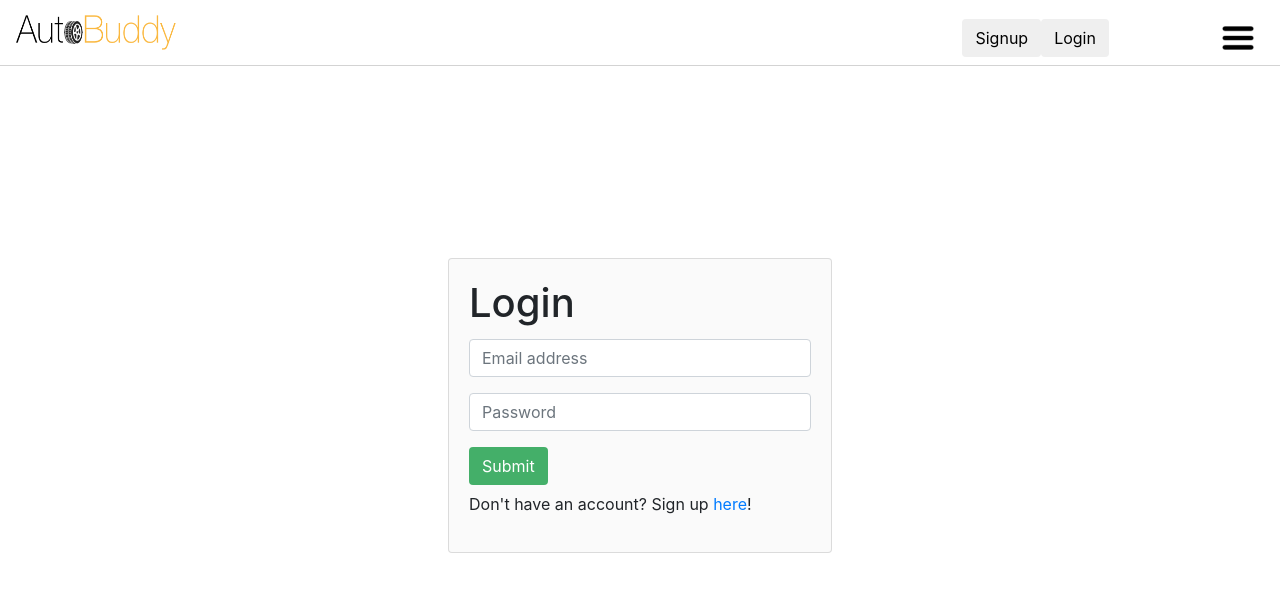
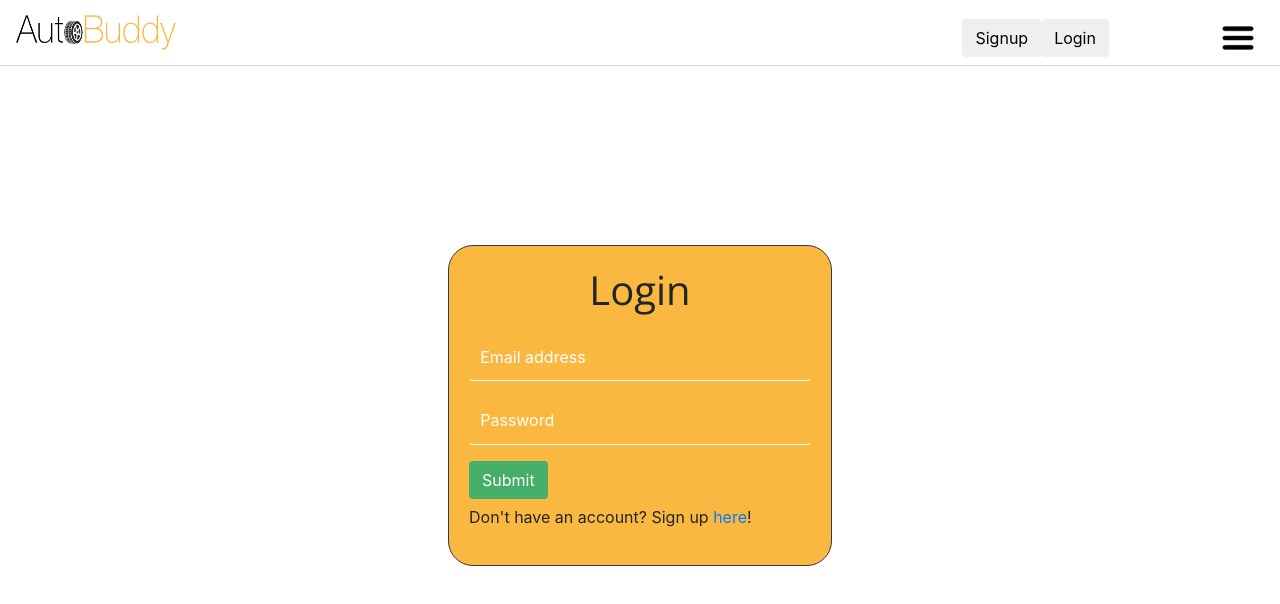
Before and after one commit to AutoBuddyDev/Web-Client, an Angular app in the folder AutoBuddy-Web-Client/: page /login in a window 1280 px wide. Shown: the top 604 px of the page. Built offline with nearby package versions, Linux system fonts and the light colour scheme.

Commit message:
Added styling to login. See how the signup/login pages look with the road in the background.

```diff
--- a/AutoBuddy-Web-Client/src/app/components/login/login.component.css
+++ b/AutoBuddy-Web-Client/src/app/components/login/login.component.css
@@ -27,3 +27,38 @@
 body {
   background-image: url("/assets/images/zigzag-road-crop.png");
 } */
+
+.card {
+  background-color: #FAB840;
+}
+
+.round-edges {
+  border-radius: 25px;
+}
+
+input, textarea {
+  flex: 1;
+  padding: 0.7em;
+  border: none;
+  border-bottom: 0.1em solid white;
+  border-radius: 0.2em;
+  background-color: #FAB840;
+  color: white;
+}
+
+textarea {
+  border: 0.1em solid white;
+
+}
+input:focus, textarea:focus {
+  background-color:  #FAB840;
+  color: white;
+}
+
+input::placeholder, textarea::placeholder {
+  color: white;
+}
+
+.open-sans {
+  font-family: 'Open Sans', sans-serif;
+}
--- a/AutoBuddy-Web-Client/src/app/components/login/login.component.html
+++ b/AutoBuddy-Web-Client/src/app/components/login/login.component.html
@@ -1,8 +1,8 @@
 <div class="Aligner login-aligner">
   <div class="Aligner-item login-aligner-item">
-    <div class="card one-hundred-precent-height login-card">
+    <div class="card one-hundred-precent-height login-card border border-dark round-edges">
       <div class="card-body login-card-body">
-        <h1 class="card-title">Login</h1>
+        <h1 class="card-title text-center pb-2 open-sans">Login</h1>
         <form name="loginform">
           <div class="form-group">
             <input [(ngModel)]="email" type="email" class="form-control" id="exampleInputEmail1" aria-describedby="emailHelp" placeholder="Email address" name="email">
```
